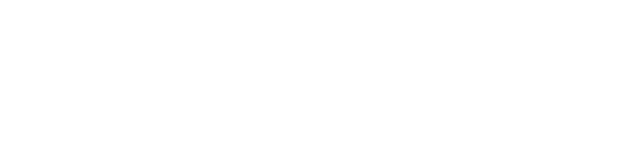
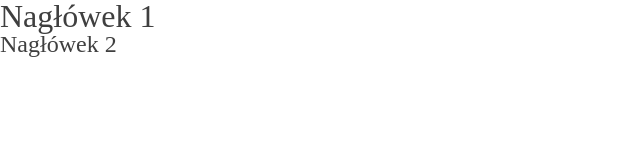
Before and after one commit to olaborkiewicz/4-2_4-3, a plain HTML site: page index.html in a window 1280 px wide. Shown: the whole page, without its empty margins (0-640 px from the left). Drawn offline with Linux system fonts and the light colour scheme.

Commit message:
add files for 4-3 task: headers, styles, color

```diff
--- a/index.html
+++ b/index.html
@@ -6,5 +6,8 @@
     <link rel="stylesheet" href="reset.css" />
     <link rel="stylesheet" href="style.css" />
   </head>
-  <body></body>
+  <body>
+    <h1> Nagłówek 1</h1>
+    <h2> Nagłówek 2</h2>
+  </body>
 </html>
--- a/style.css
+++ b/style.css
@@ -0,0 +1,11 @@
+h1 {
+    font-size: 32px;
+}
+
+h2 {
+    font-size: 24px;
+}
+
+body {
+    color: #3f3f3f;
+}
```
